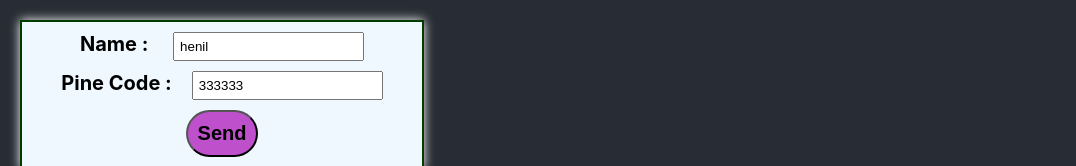
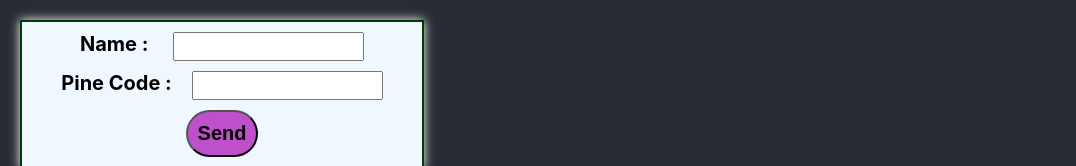
Before and after one commit to HENILCODES/Resume, a React (Create React App) app: page / in a window 1280 px wide. Shown: the top 166 px of the page, without its empty margins (0-1076 px from the left). Built offline with nearby package versions, Linux system fonts and the light colour scheme.

Commit message:
use ref complet

```diff
--- a/public/index.html
+++ b/public/index.html
@@ -9,10 +9,7 @@
 </head>
 
 <body>
-  <div id="back-root">
-    <div id="overlay-root"></div>
-  </div>
-    <div id="root"></div>
+  <div id="root"></div>
 
 </body>
 
--- a/src/components/subscribe/AddSubscribe.js
+++ b/src/components/subscribe/AddSubscribe.js
@@ -1,12 +1,14 @@
 import Button from '../templates/Button';
 import Container from '../templates/Container';
 import './AddSubscribe.css'
-import React, { useState } from 'react'
+import React, { useRef, useState } from 'react'
 import ErrorModal from '../templates/ErrorModal';
 
 function AddSubscribe(props) {
-    let [subcription, setSubcription] = useState({ name: 'henil', pincode: '333333' });
+    let [subcription, setSubcription] = useState({ name: '', pincode: '' });
     let [error, setError] = useState(false);
+    const nameRef = useRef('HenilP');
+    const pincodeRef = useRef('362520');
 
     let onSubmiteHanddler = (event) => {
         event.preventDefault();
@@ -20,15 +22,17 @@ function AddSubscribe(props) {
         }
         else {
             props.onSave(subcription);
-            setSubcription({ name: '', pincode: '' });
+            // setSubcription({ name: '', pincode: '' });
+            nameRef.current.value='';
+            pincodeRef.current.value='';
         }
     }
 
     let nameHandler = (event) => {
-        setSubcription({ ...subcription, name: event.target.value })
+        setSubcription({ ...subcription, name: nameRef.current.value })
     }
     let pincodeHandler = (event) => {
-        setSubcription({ ...subcription, pincode: event.target.value })
+        setSubcription({ ...subcription, pincode: pincodeRef.current.value })
     }
     let closeHandler = () => {
         setError(false);
@@ -39,11 +43,11 @@ function AddSubscribe(props) {
             <form onSubmit={onSubmiteHanddler} autoComplete="off">
                 <div className="box">
                     <label htmlFor="name">Name : </label>
-                    <input type="text" id="name" value={subcription.name} className="input" onChange={nameHandler} />
+                    <input type="text" ref={nameRef} id="name" className="input" onChange={nameHandler} />
                 </div>
                 <div className="box">
                     <label htmlFor="pincode">Pine Code :</label>
-                    <input type="number" id="pincode" value={subcription.pincode} className="input" onChange={pincodeHandler} />
+                    <input type="number" ref={pincodeRef} id="pincode" className="input" onChange={pincodeHandler} />
                 </div>
                 <div className="box">
                     <Button type="submit">Send</Button>
--- a/src/components/templates/ErrorModal.js
+++ b/src/components/templates/ErrorModal.js
@@ -1,14 +1,11 @@
 import Button from './Button'
 import Container from './Container'
 import './ErrorModal.css'
-import ReactDOM from 'react-dom'
-import { Fragment } from 'react'
+function ErrorModal(props){
 
-const BackDrop = (props) => {
-    return <div className="bak" onClick={props.onClose}></div>
-}
-const Overlay = (props) => {
-    return (
+    return(
+        <div className="bak" onClick={props.onClose}>
+
         <Container className='Error'>
             <div className="header">
                 <h3>{props.title}</h3>
@@ -20,32 +17,7 @@ const Overlay = (props) => {
                 <Button onClick={props.onClose} >OK</Button>
             </div>
         </Container>
-    )
-}
-function ErrorModal(props) {
-
-    return (
-        // <div className="bak" onClick={props.onClose}>
-        //     <Container className='Error'>
-        //         <div className="header">
-        //             <h3>{props.title}</h3>
-        //         </div>
-        //         <div className="error">
-        //             <p>{props.content}</p>
-        //         </div>
-        //         <div className="footer">
-        //             <Button onClick={props.onClose} >OK</Button>
-        //         </div>
-        //     </Container>
-        // </div>
-        <Fragment>
-            {ReactDOM.createPortal(
-                <BackDrop onClose={props.onClose}></BackDrop>, document.getElementById("back-root")
-            )}
-            {ReactDOM.createPortal(
-                <Overlay title={props.title} content={props.content} onClose={props.onClose}></Overlay>, document.getElementById("overlay-root")
-            )}
-        </Fragment>
+        </div>
     )
 }
 
```
